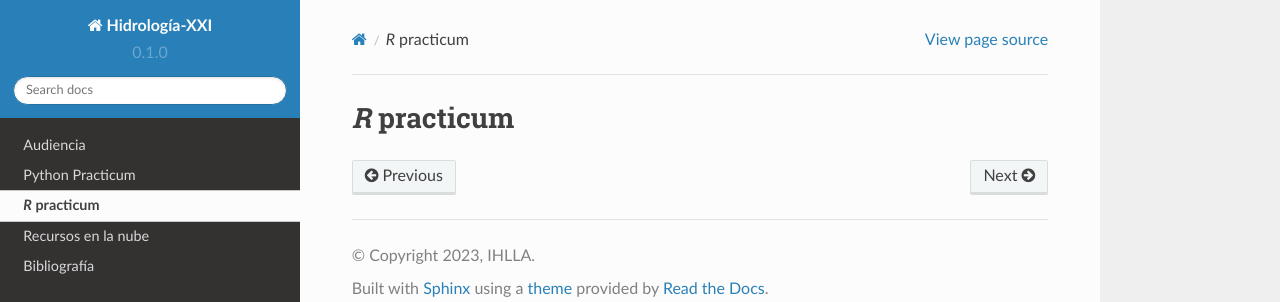
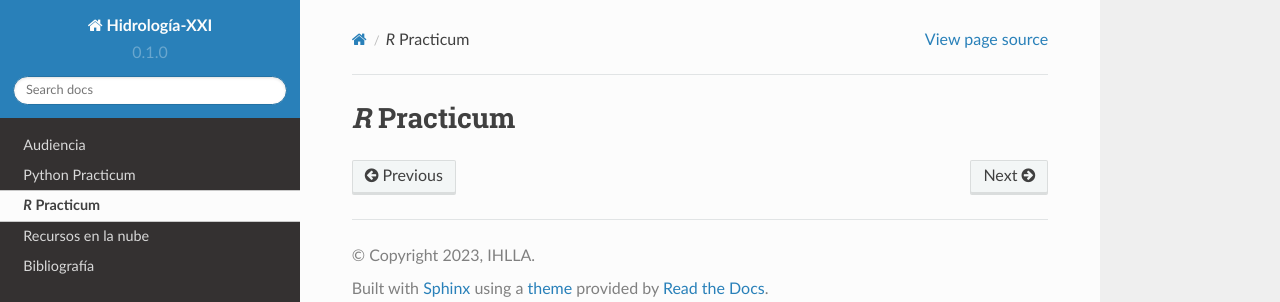
Before and after one commit to ivillamadrid/HidrologiaXXI, a Sphinx documentation site: the page built from docs/source/Rpracticum.rst, in a window 1280 px wide. Shown: the top 302 px of the page. Built offline with Sphinx 7.4.7 and the Read the Docs theme 2.0.0, drawn with Linux system fonts in a browser that asks for light colours.

```diff
--- a/docs/source/Rpracticum.rst
+++ b/docs/source/Rpracticum.rst
@@ -1,2 +1,2 @@
-*R* practicum
+*R* Practicum
 ==============
```
